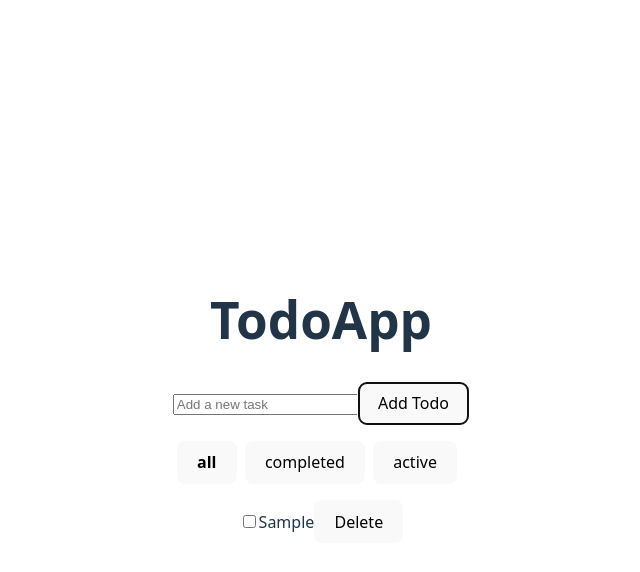
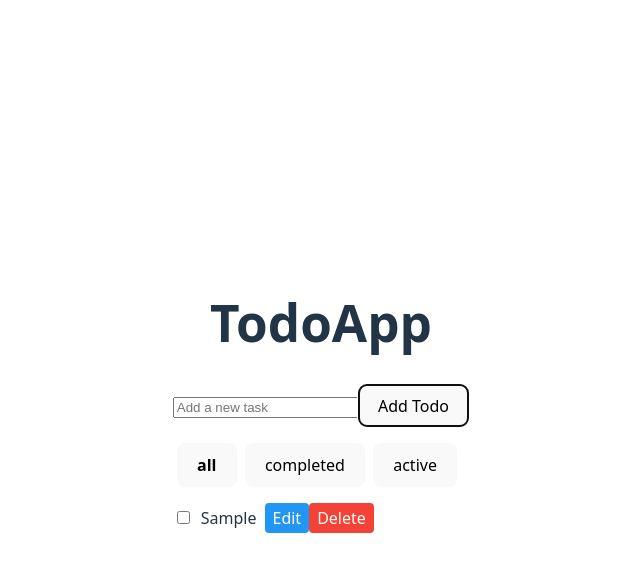
Before and after one commit to PerkonAA/react-todo-app, a React (Vite) app: page / in a window 1280 px wide. Both pictures are taken after typing "Sample" into the empty fields and a click on the button "Add Todo". Shown: the top 572 px of the page, without its empty margins (319-959 px from the left). Built offline with nearby package versions, Linux system fonts and the light colour scheme.

Commit message:
8. Использование Styled Components или других библиотек для стилизации

```diff
--- a/package.json
+++ b/package.json
@@ -11,12 +11,14 @@
   },
   "dependencies": {
     "react": "^19.1.0",
-    "react-dom": "^19.1.0"
+    "react-dom": "^19.1.0",
+    "styled-components": "^6.1.18"
   },
   "devDependencies": {
     "@eslint/js": "^9.25.0",
     "@types/react": "^19.1.2",
     "@types/react-dom": "^19.1.2",
+    "@types/styled-components": "^5.1.34",
     "@vitejs/plugin-react-swc": "^3.9.0",
     "eslint": "^9.25.0",
     "eslint-plugin-react-hooks": "^5.2.0",
--- a/src/App.tsx
+++ b/src/App.tsx
@@ -41,6 +41,10 @@ const App: React.FC = () => {
         dispatch({ type: 'REMOVE_TODO', payload: id });
     }
 
+    const editTodo = (id: number) => {
+        dispatch({ type: 'EDIT_TODO', payload: id });
+    }
+
     const toggleTodo = (id: number) => {
         dispatch({ type: 'TOGGLE_TODO', payload: id });
     }
@@ -67,6 +71,7 @@ const App: React.FC = () => {
                         todos={filteredTodos}
                         deleteTodo={deleteTodo}
                         toggleTodo={toggleTodo}
+                        editTodo={editTodo}
                     />
                 </Suspense>
             )}
--- a/src/components/TodoItem.tsx
+++ b/src/components/TodoItem.tsx
@@ -1,29 +1,68 @@
 import type {ITodo} from "../types";
 import React from "react";
+import styled from "styled-components";
 
 interface TodoItemProps {
     todo: ITodo;
     deleteTodo: (id: number) => void;
     toggleTodo: (id: number) => void;
+    editTodo: (id: number) => void;
 }
 
-const TodoItem: React.FC<TodoItemProps> = ({todo, deleteTodo, toggleTodo}) => {
+// Стили
+const TodoContainer = styled.div`
+    display: flex;
+    align-items: center;
+    margin-bottom: 8px;
+`;
+
+const TodoText = styled.span<{ completed: boolean }>`
+    margin: 0 8px;
+    text-decoration: ${({ completed }) => (completed ? 'line-through' : 'none')};
+`;
+
+const BaseButton = styled.button`
+    padding: 4px 8px;
+    border: none;
+    border-radius: 4px;
+    cursor: pointer;
+    color: white;
+`;
+
+export const DeleteButton = styled(BaseButton)`
+    background-color: #f44336;
+
+    &:hover {
+        background-color: #d32f2f;
+    }
+`;
+
+export const EditButton = styled(BaseButton)`
+    background-color: #2196f3;
+
+    &:hover {
+        background-color: #1976d2;
+    }
+`;
+
+const TodoItem: React.FC<TodoItemProps> = ({todo, deleteTodo, toggleTodo, editTodo}) => {
     return (
-        <div>
+        <TodoContainer>
             <input
                 type="checkbox"
                 checked={todo.completed}
                 onChange={() => toggleTodo(todo.id)}
             />
-            <span style={{
-                textDecoration: todo.completed ? 'line-through' : 'none'
-            }}>
+            <TodoText completed={todo.completed}>
                 {todo.text}
-            </span>
-            <button onClick={() => deleteTodo(todo.id)}>
+            </TodoText>
+            <EditButton onClick={() => editTodo(todo.id)}>
+                Edit
+            </EditButton>
+            <DeleteButton onClick={() => deleteTodo(todo.id)}>
                 Delete
-            </button>
-        </div>
+            </DeleteButton>
+        </TodoContainer>
     );
 };
 
--- a/src/components/TodoList.tsx
+++ b/src/components/TodoList.tsx
@@ -5,9 +5,10 @@ interface TodoListProps {
     todos: ITodo[];
     deleteTodo: (id: number) => void;
     toggleTodo: (id: number) => void;
+    editTodo: (id: number) => void;
 }
 
-const TodoList: React.FC<TodoListProps> = ({ todos, deleteTodo, toggleTodo }) => {
+const TodoList: React.FC<TodoListProps> = ({ todos, deleteTodo, toggleTodo, editTodo }) => {
     return (
         <div>
             {todos.map((todo) => (
@@ -15,6 +16,7 @@ const TodoList: React.FC<TodoListProps> = ({ todos, deleteTodo, toggleTodo }) =>
                     key={todo.id}
                     todo={todo}
                     deleteTodo={deleteTodo}
+                    editTodo={editTodo}
                     toggleTodo={toggleTodo}
                 />
             ))}
--- a/src/types/index.ts
+++ b/src/types/index.ts
@@ -11,4 +11,5 @@ export type TFilter = typeof FILTERS[keyof typeof FILTERS];
 export type Action =
     | { type: 'ADD_TODO'; payload: ITodo }
     | { type: 'REMOVE_TODO'; payload: number }
+    | { type: 'EDIT_TODO'; payload: number }
     | { type: 'TOGGLE_TODO'; payload: number };
```
Also changed, not shown: 1 other file (tests, documents, lock files or other folders).
